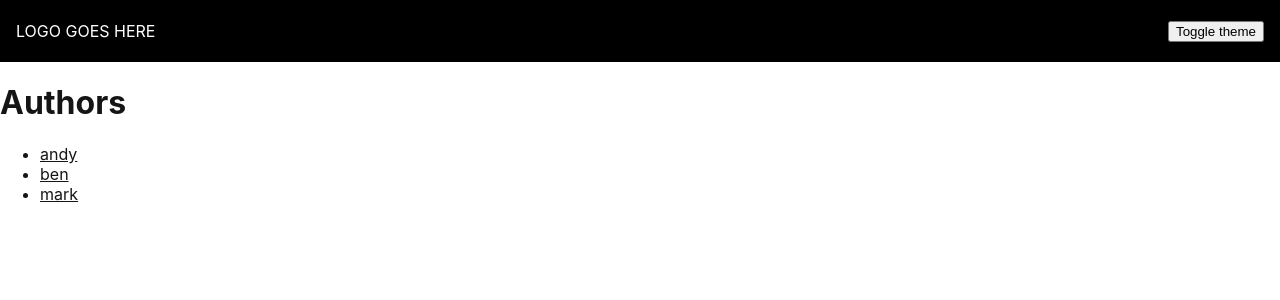
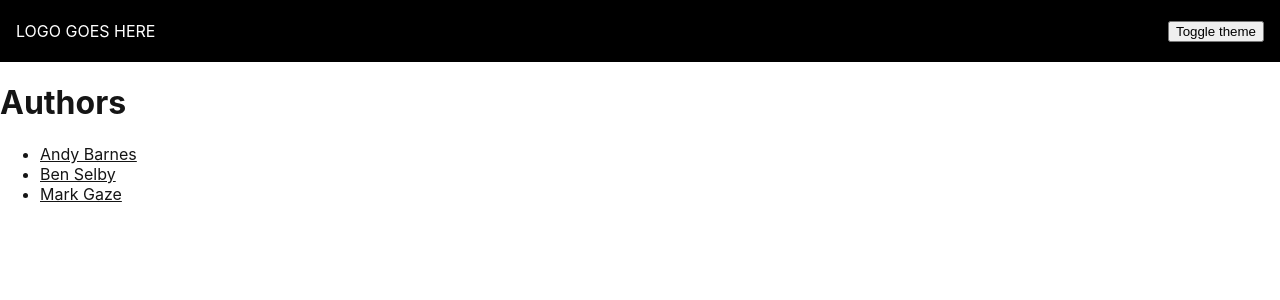
Before and after one commit to somedevsdo/blog, a Next.js app: page /authors in a window 1280 px wide. Shown: the top 300 px of the page. Built offline with nearby package versions, Linux system fonts and the light colour scheme.

Commit message:
Refactor getAuthors to be an array of IAuthor
It just makes sense.

```diff
--- a/lib/authors.ts
+++ b/lib/authors.ts
@@ -34,15 +34,14 @@ export interface IAuthor {
  *
  * @returns all author data
  */
-export const getAllAuthors = () => {
-  const authors = {};
+export const getAllAuthors = (): IAuthor[] => {
+  const authors: IAuthor[] = [];
   const files = fs.readdirSync(dataDirectory);
 
   files.forEach((file) => {
-    const slug = file.replace(/\.json$/, "");
     const author = JSON.parse(fs.readFileSync(`${dataDirectory}/${file}`, "utf8"));
-
-    authors[slug] = author;
+    author.id = file.replace(/\.json$/, "");
+    authors.push(author);
   });
 
   return authors;
--- a/pages/authors.tsx
+++ b/pages/authors.tsx
@@ -2,10 +2,10 @@ import { GetStaticProps } from "next";
 import Head from "next/head";
 import Link from "next/link";
 import Layout from "../components/Layout/Layout";
-import { getAllAuthors } from "../lib/authors";
+import { getAllAuthors, IAuthor } from "../lib/authors";
 
 interface IAuthorsProps {
-  authors: Object;
+  authors: IAuthor[];
 }
 
 /**
@@ -27,13 +27,20 @@ const Authors = (props: IAuthorsProps): JSX.Element => {
       <main>
         <article>
           <ul>
-            {Object.keys(authors).map((key) => (
+            {authors.map((author) => (
+              <li key={author.id}>
+                <Link href={`/author/${author.id}`}>
+                  <a>{author.name}</a>
+                </Link>
+              </li>
+            ))}
+            {/* {Object.keys(authors).map((key) => (
               <li key={key}>
                 <Link href={`/author/${key}`}>
                   <a>{key}</a>
                 </Link>
               </li>
-            ))}
+            ))} */}
           </ul>
         </article>
       </main>
```
